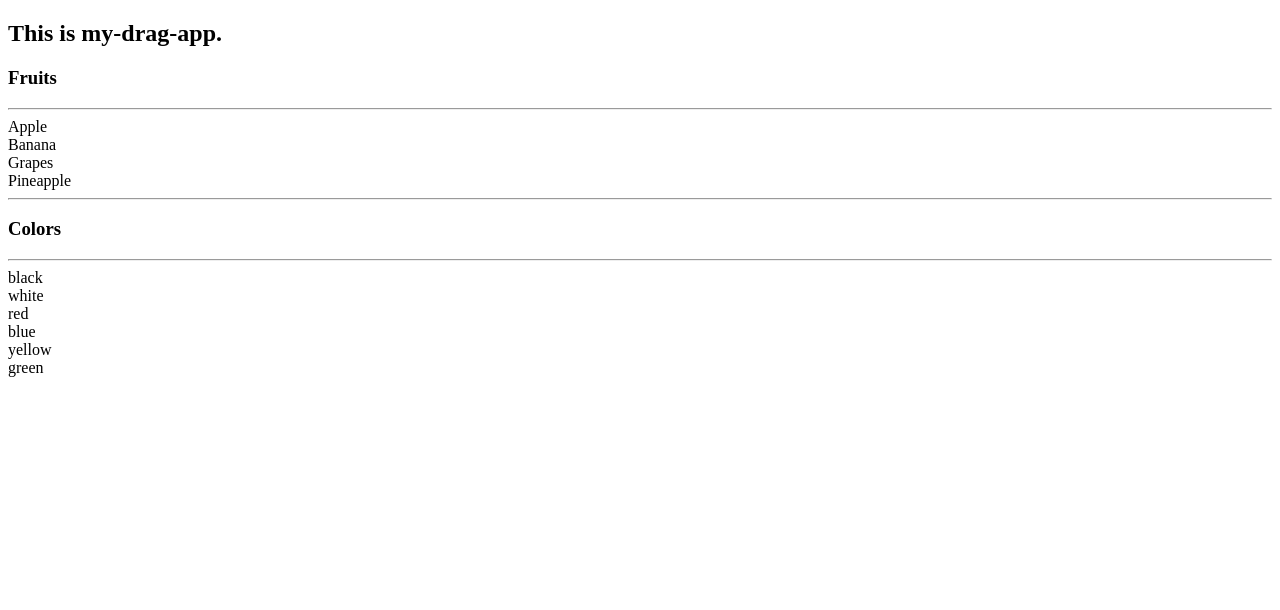
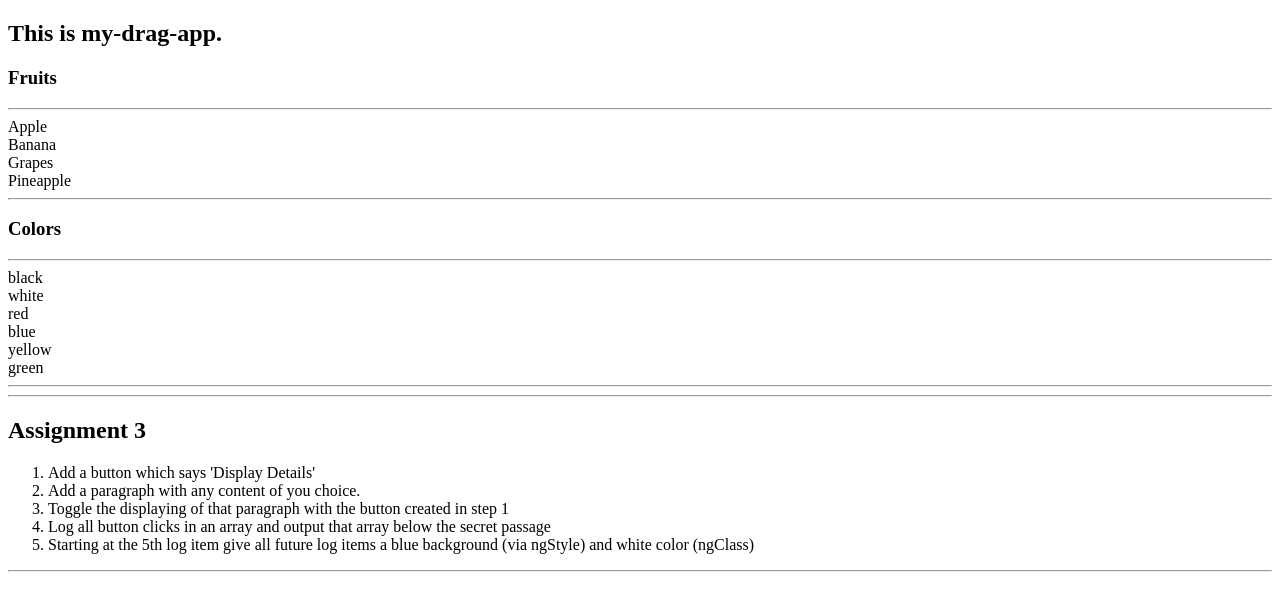
Before and after one commit to Hritex/angular, an Angular app: page / in a window 1280 px wide. Shown: the top 610 px of the page. Built offline with nearby package versions, Linux system fonts and the light colour scheme.

Commit message:
Assignment 3

```diff
--- a/src/app/app.component.html
+++ b/src/app/app.component.html
@@ -15,3 +15,21 @@
     {{ col.color }}
   </div>
   </div>
+  <hr><hr>
+
+
+<h2>Assignment 3</h2>
+<div class="container">
+  <div class="row">
+    <div class="col-xs-12">
+      <ol>
+        <li>Add a button which says 'Display Details'</li>
+        <li>Add a paragraph with any content of you choice.</li>
+        <li>Toggle the displaying of that paragraph with the button created in step 1</li>
+        <li>Log all button clicks in an array and output that array below the secret passage</li>
+        <li>Starting at the 5th log item give all future log items a blue background (via ngStyle) and white color (ngClass)</li>
+      </ol>
+      <hr>
+    </div>
+  </div>
+</div>
```
